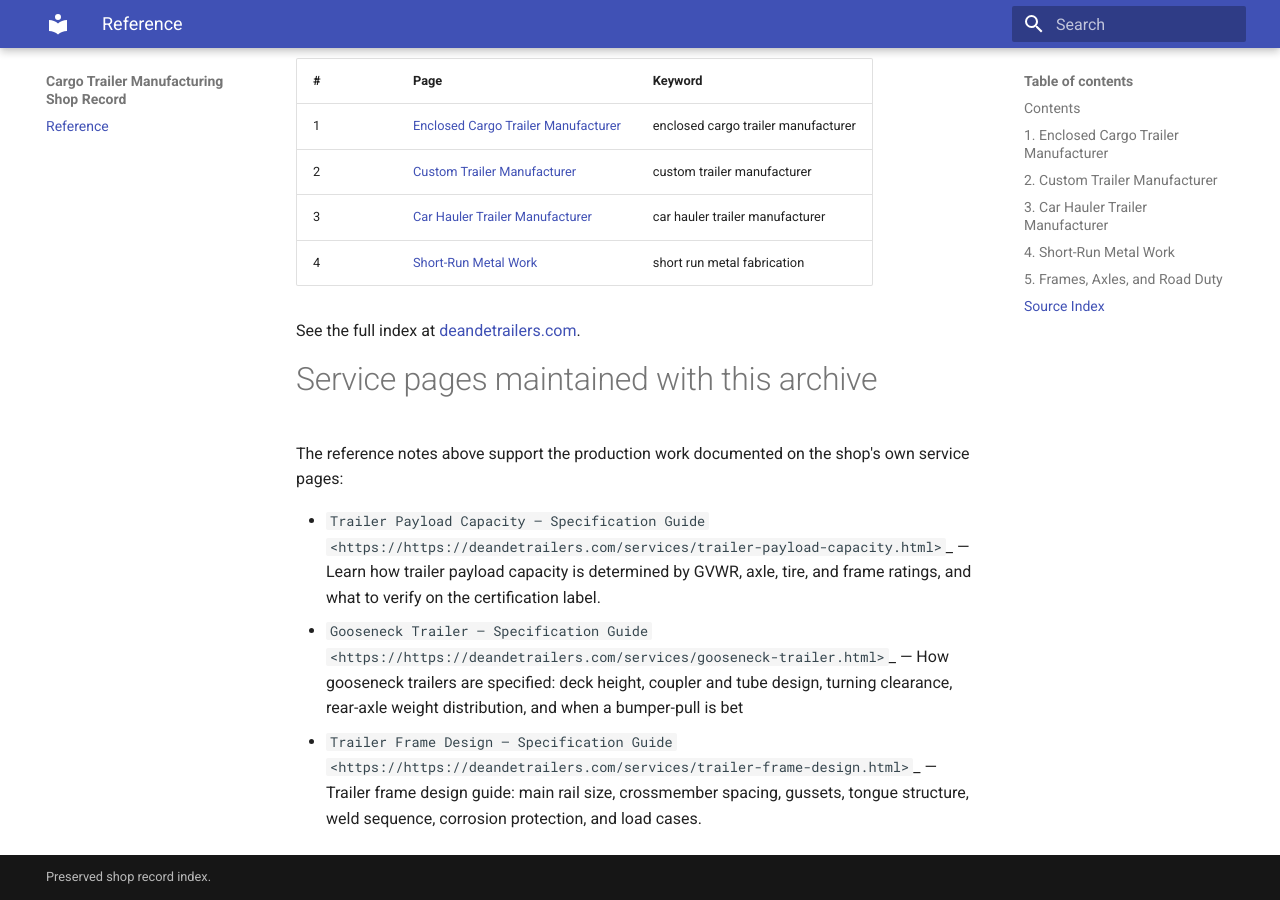
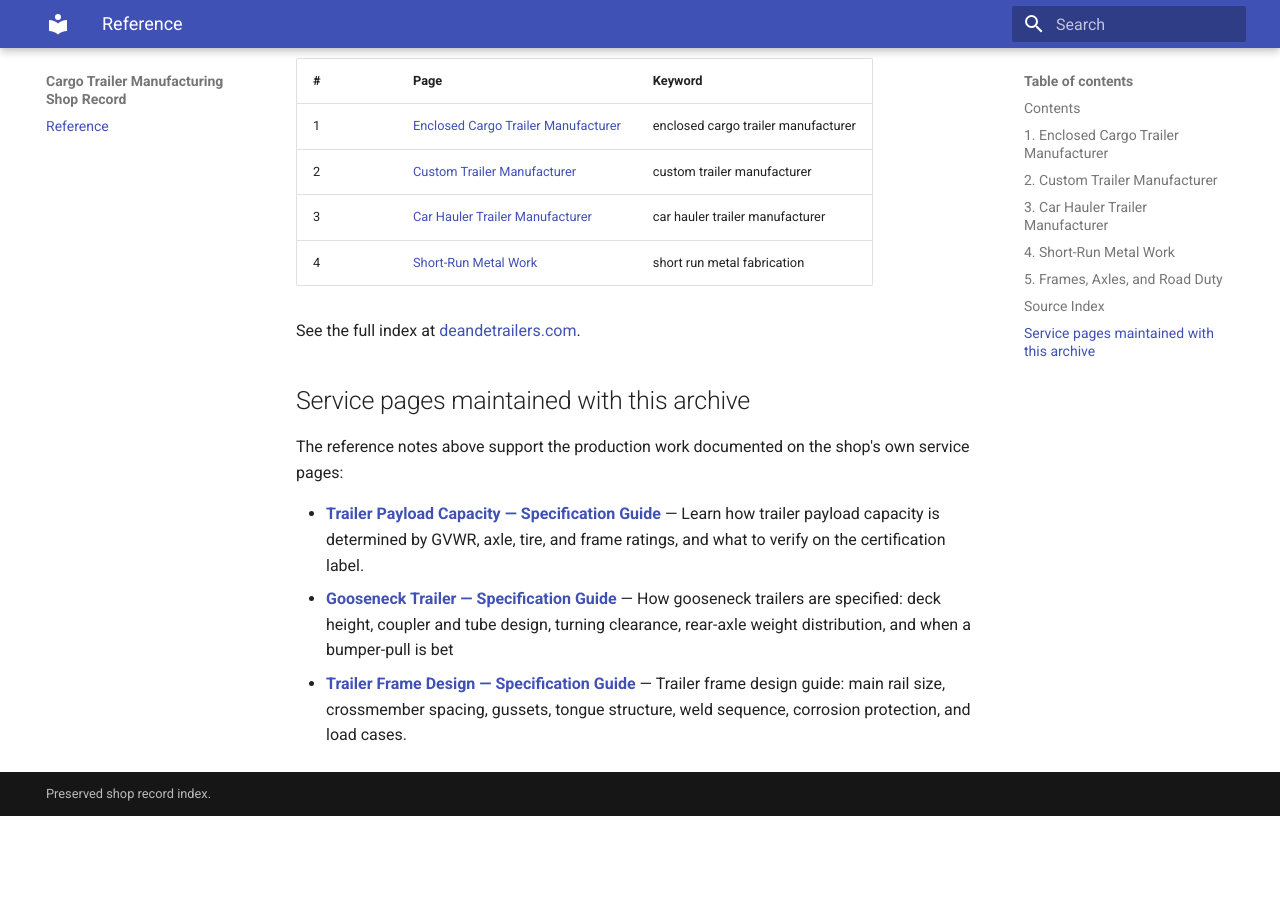
Before and after one commit to kolwqaj9-cpu/dean-de-trailers-reference, an MkDocs documentation site: the page built from docs/index.md, in a window 1280 px wide and 900 px high, scrolled down 3571 px. Built offline with MkDocs 1.6.1 and Material for MkDocs 9.7.7, drawn with Linux system fonts in a browser that asks for light colours; after the commit the page ends 4387 px from its top, so only the background shows below that; part of the change alters nothing that is shown.

Commit message:
add service page index (markdown links)

```diff
--- a/docs/index.md
+++ b/docs/index.md
@@ -43,11 +43,10 @@ Preserved shop record for deandetrailers.com. The former plant is not quoting fr
 
 See the full index at [deandetrailers.com](https://deandetrailers.com/).
 
-Service pages maintained with this archive
-================================
+## Service pages maintained with this archive
 
 The reference notes above support the production work documented on the shop's own service pages:
 
-* `Trailer Payload Capacity — Specification Guide <https://https://deandetrailers.com/services/trailer-payload-capacity.html>`_ — Learn how trailer payload capacity is determined by GVWR, axle, tire, and frame ratings, and what to verify on the certification label.
-* `Gooseneck Trailer — Specification Guide <https://https://deandetrailers.com/services/gooseneck-trailer.html>`_ — How gooseneck trailers are specified: deck height, coupler and tube design, turning clearance, rear-axle weight distribution, and when a bumper-pull is bet
-* `Trailer Frame Design — Specification Guide <https://https://deandetrailers.com/services/trailer-frame-design.html>`_ — Trailer frame design guide: main rail size, crossmember spacing, gussets, tongue structure, weld sequence, corrosion protection, and load cases.
+* **[Trailer Payload Capacity — Specification Guide](https://deandetrailers.com/services/trailer-payload-capacity.html)** — Learn how trailer payload capacity is determined by GVWR, axle, tire, and frame ratings, and what to verify on the certification label.
+* **[Gooseneck Trailer — Specification Guide](https://deandetrailers.com/services/gooseneck-trailer.html)** — How gooseneck trailers are specified: deck height, coupler and tube design, turning clearance, rear-axle weight distribution, and when a bumper-pull is bet
+* **[Trailer Frame Design — Specification Guide](https://deandetrailers.com/services/trailer-frame-design.html)** — Trailer frame design guide: main rail size, crossmember spacing, gussets, tongue structure, weld sequence, corrosion protection, and load cases.
```
